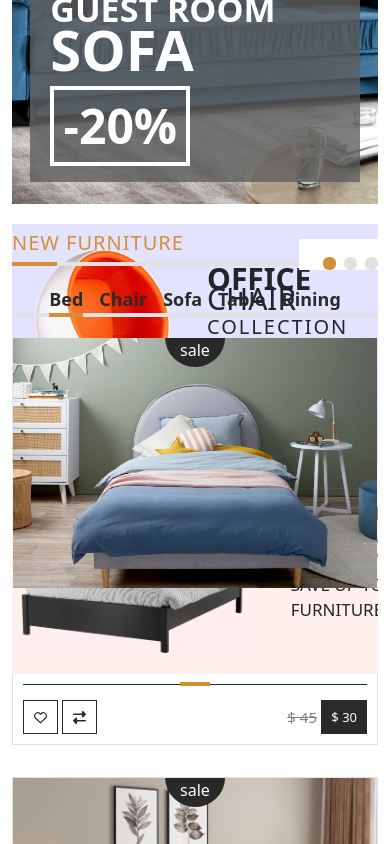
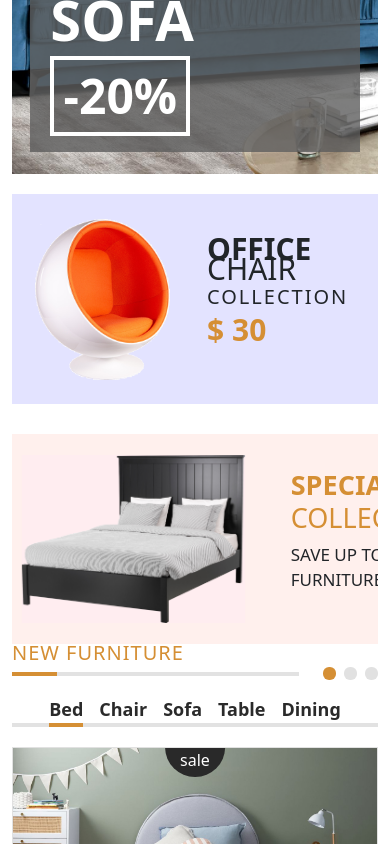
Before and after one commit to DawSeg/furnitureShop, a React (Create React App) app: page / in a window 390 px wide. Shown: the part 1641-2485 px from the top of the page. Built offline with nearby package versions, Linux system fonts and the light colour scheme.

Commit message:
updateSalesRWD

```diff
--- a/src/components/features/Sales/Sales.module.scss
+++ b/src/components/features/Sales/Sales.module.scss
@@ -154,23 +154,21 @@
 
 @media (max-width: 1024px) {
   .sales {
-    display: flex;
-    flex-direction: column;
-  }
+    display: inline;
 
-  .sales .leftSide {
-    width: 100%;
-    margin-left: 0;
+    .leftSide {
+      width: 100%;
+      margin-left: 0;
+    }
 
-  }
+    .rightSide {
+      margin-left: 0;
+      width: 100%;
+      margin-top: 20px;
 
-  .sales .rightSide {
-    margin-left: 0;
-    width: 100%;
-    margin-top: 20px;
-
-    img {
-      scale: 0.8;
+      img {
+        scale: 0.8;
+      }
     }
   }
 }
```
